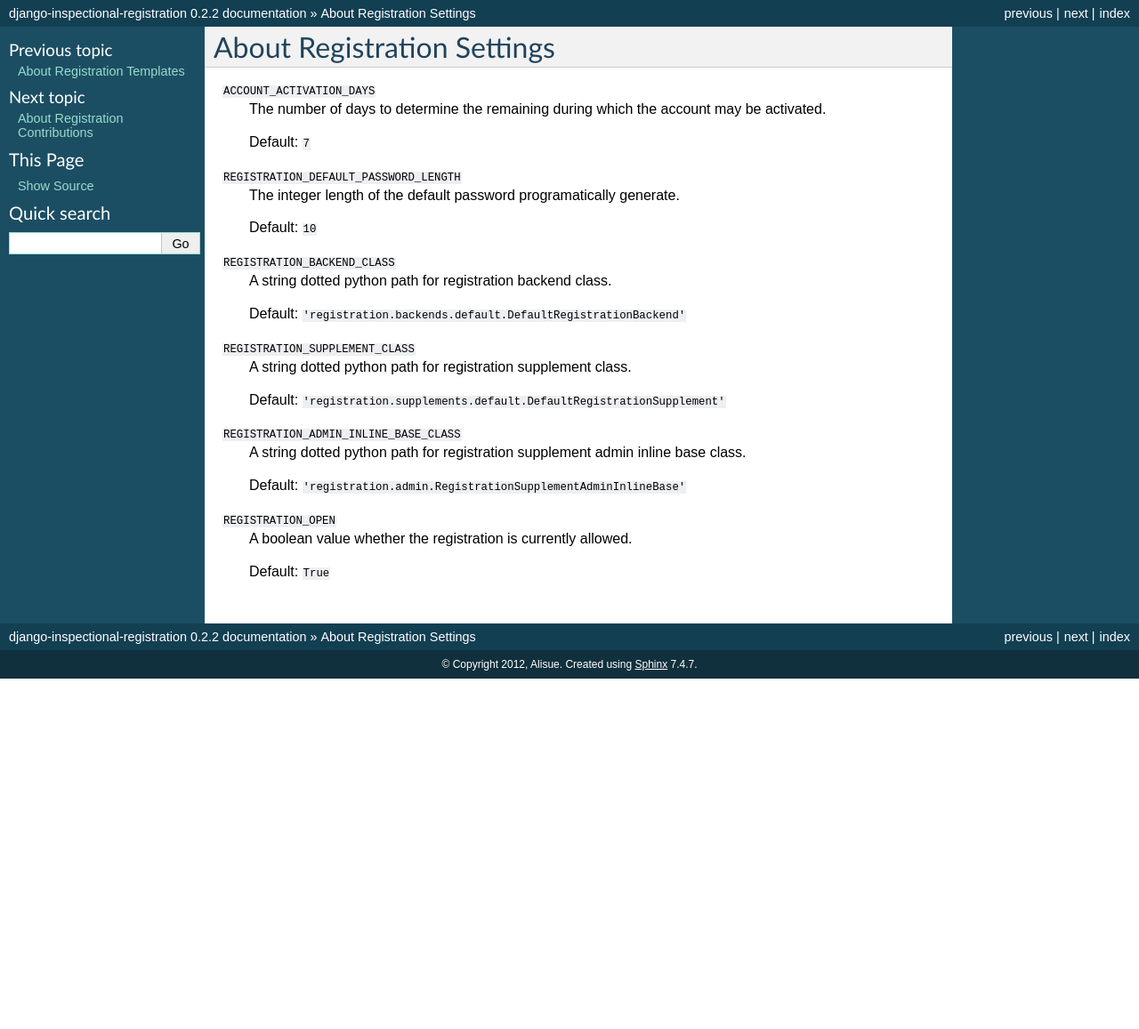
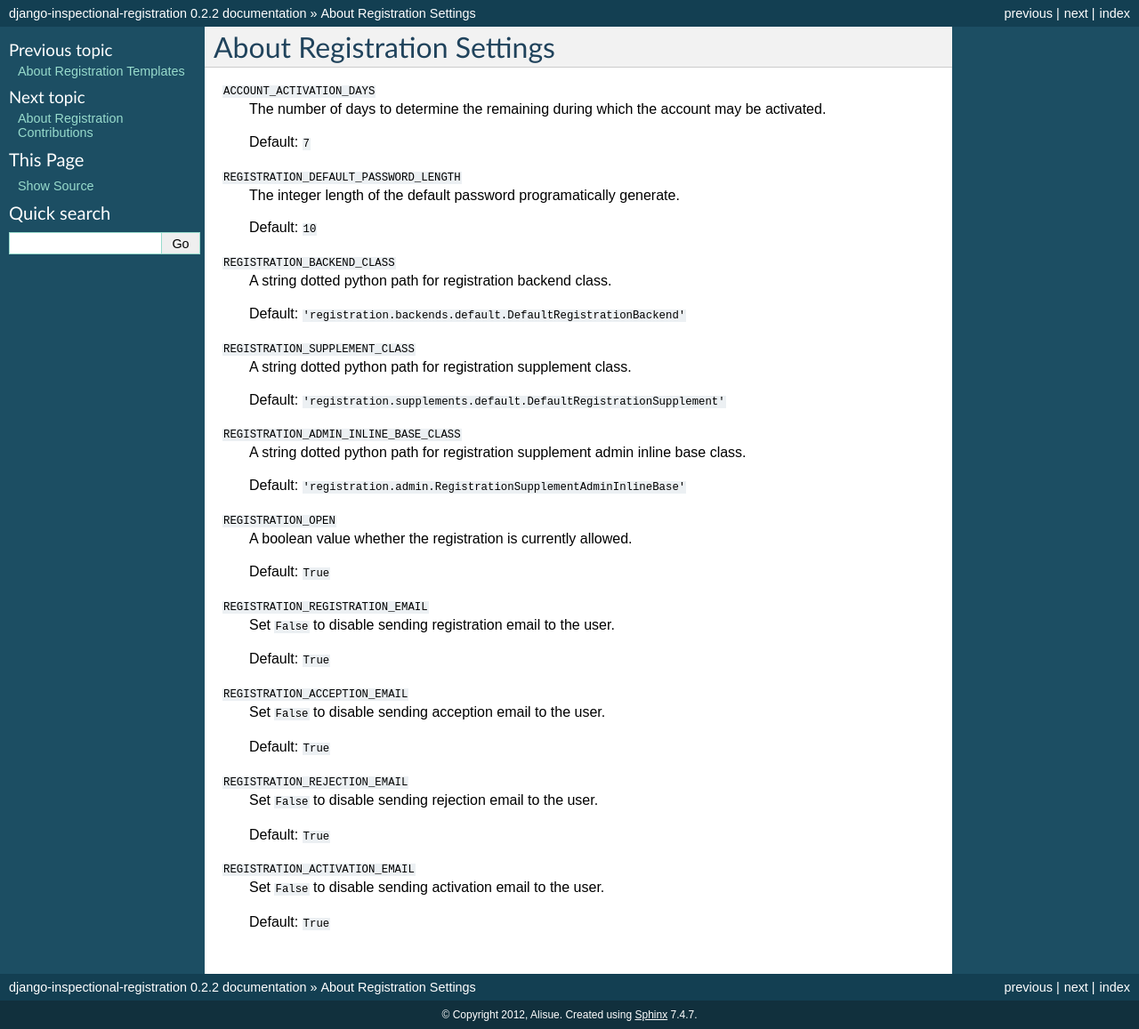
Before and after one commit to lambdalisue/django-inspectional-registration, a Sphinx documentation site: the page built from docs/about_registration_settings.rst, in a window 1280 px wide. Shown: the whole page at 89% size. Built offline with Sphinx 7.4.7, drawn with Linux system fonts in a browser that asks for light colours; before the commit the page ends 900 px from its top, so only the background shows below that.

Commit message:
Add doc for new settings
Add documentation for the following new settings

-   ``REGISTRATION_REGISTRATION_EMAIL``
-   ``REGISTRATION_ACCEPTION_EMAIL``
-   ``REGISTRATION_REJECTION_EMAIL``
-   ``REGISTRATION_ACTIVATION_EMAIL``

```diff
--- a/docs/about_registration_settings.rst
+++ b/docs/about_registration_settings.rst
@@ -33,3 +33,23 @@
     A boolean value whether the registration is currently allowed.
 
     Default: ``True``
+
+``REGISTRATION_REGISTRATION_EMAIL``
+    Set ``False`` to disable sending registration email to the user.
+
+    Default: ``True``
+
+``REGISTRATION_ACCEPTION_EMAIL``
+    Set ``False`` to disable sending acception email to the user.
+
+    Default: ``True``
+
+``REGISTRATION_REJECTION_EMAIL``
+    Set ``False`` to disable sending rejection email to the user.
+
+    Default: ``True``
+
+``REGISTRATION_ACTIVATION_EMAIL``
+    Set ``False`` to disable sending activation email to the user.
+
+    Default: ``True``
```
